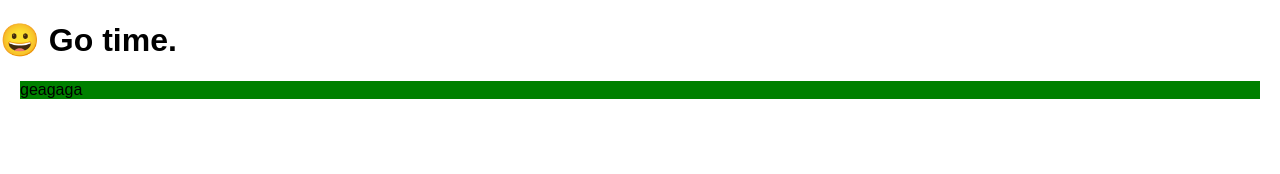
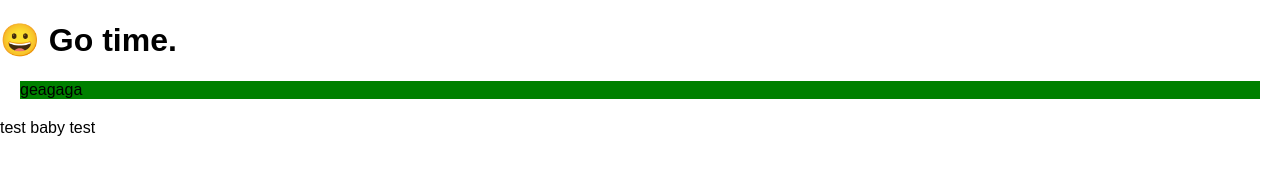
Before and after one commit to johnxlai/playground, a website: page index.html in a window 1280 px wide. Drawn offline with nearby package versions, Linux system fonts and the light colour scheme; files that its build step writes are made by us from their sources.

Commit message:
add test

```diff
--- a/index.html
+++ b/index.html
@@ -10,6 +10,7 @@
 <body>
   <h1>😀 Go time.</h1>
   <p class="test test2">geagaga</p>
+  <p>test baby test</p>
 
   <script src="dist/js/main.js"></script>
 </body>
```
